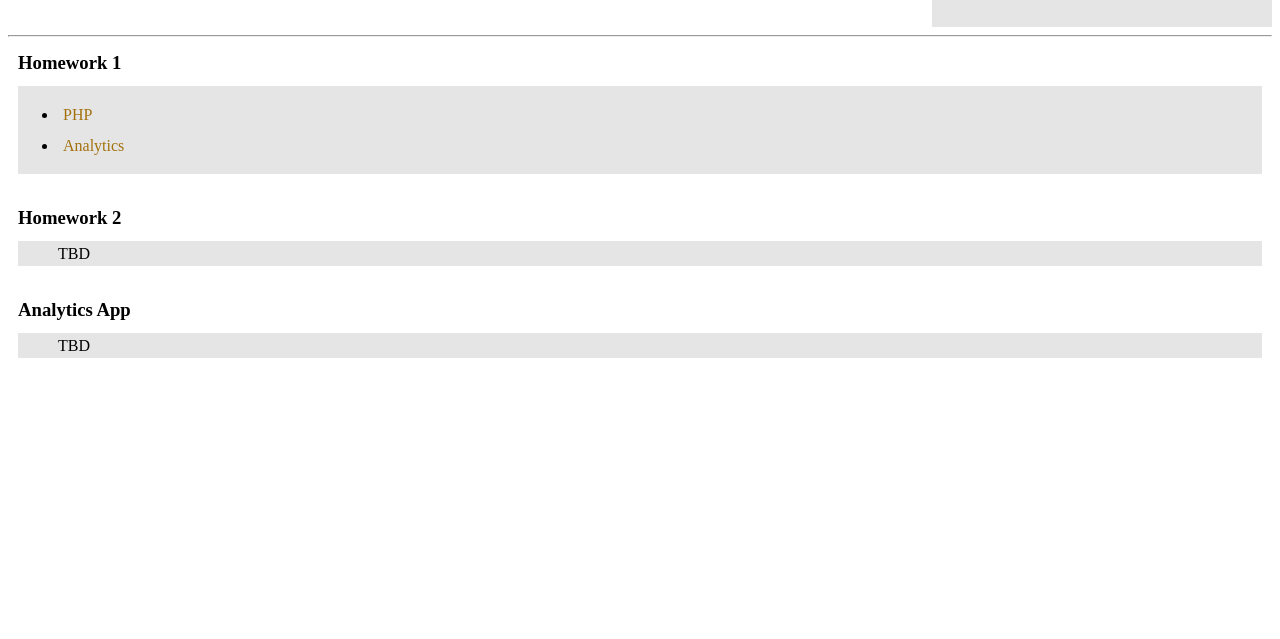
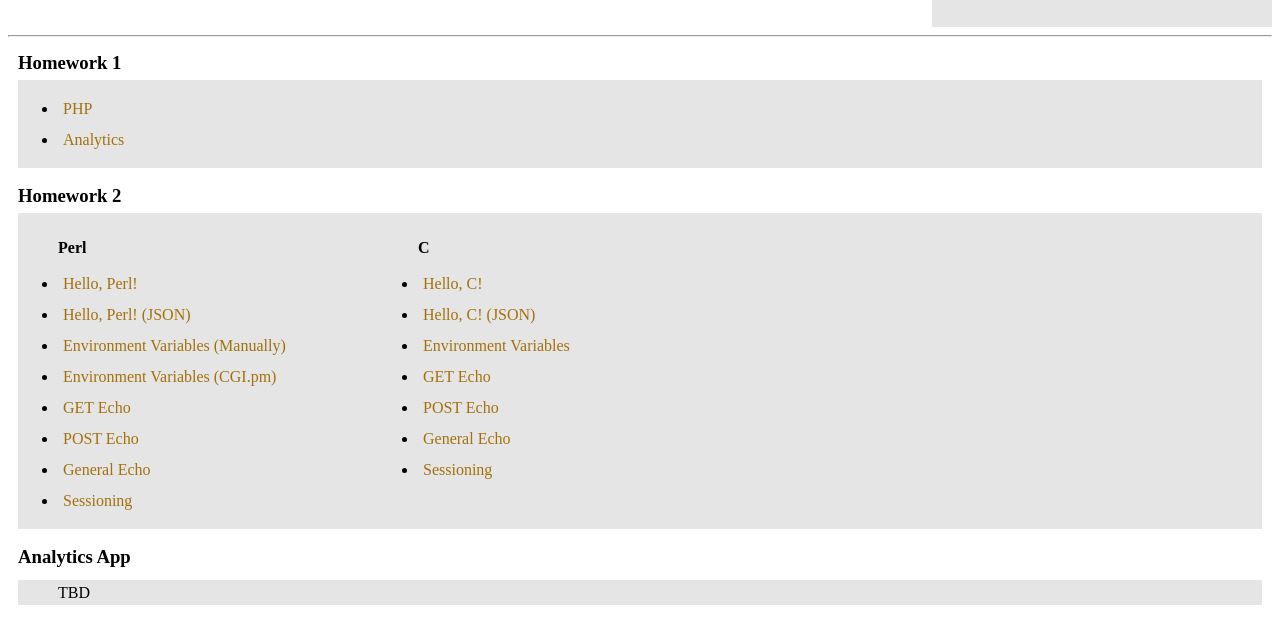
Before and after one commit to niall-h/theboringweb.site, a plain HTML site: page public_html/index.html in a window 1280 px wide. Shown: the part 166-805 px from the top of the page. Drawn offline with Linux system fonts and the light colour scheme.

Commit message:
added links for hw2 in home page

```diff
--- a/public_html/index.html
+++ b/public_html/index.html
@@ -1,12 +1,11 @@
 <!DOCTYPE html>
 <html lang="en">
-
   <head>
     <meta charset="UTF-8" />
     <meta name="viewport" content="width=device-width, initial-scale=1.0" />
     <title>CSE 135 HW Lives!</title>
-  <link rel="icon" href="./favicon.ico" type="image/x-icon">
-  <link href="./styles.css" rel="stylesheet">
+    <link rel="icon" href="./favicon.ico" type="image/x-icon" />
+    <link href="./styles.css" rel="stylesheet" />
   </head>
 
   <body>
@@ -25,15 +24,22 @@
             <p><a class="btn" href="./members/anhpham.html">Anh Pham</a></p>
           </li>
           <li>
-          <p><a class="btn" href="./members/vardhanagarwal.html">Vardhan Agarwal</a></p>
+            <p>
+              <a class="btn" href="./members/vardhanagarwal.html"
+                >Vardhan Agarwal</a
+              >
+            </p>
           </li>
         </ul>
       </div>
     </div>
-  <hr>
+    <hr />
+
+    <!-- ----------------------HOMEWORK 2---------------------- -->
     <div class="homework">
       <h3 class="header-title">Homework 1</h3>
-    <ul class="homework-content">
+      <div class="homework-content">
+        <ul>
           <li>
             <p><a class="btn" href="./hw1/hello.php">PHP</a></p>
           </li>
@@ -42,11 +48,14 @@
           </li>
         </ul>
       </div>
+    </div>
+
+    <!-- ----------------------HOMEWORK 2---------------------- -->
     <div class="homework">
       <h3 class="header-title">Homework 2</h3>
-    <ul class="homework-content">
-      TBD
-    </ul>
+      <div class="homework-content">
+        <div class="hw2"></div>
+      </div>
     </div>
     <div class="homework">
       <h3 class="header-title">Analytics App</h3>
@@ -54,5 +63,6 @@
         TBD
       </ul>
     </div>
+    <script src="./script.js"></script>
   </body>
 </html>
--- /dev/null
+++ b/public_html/script.js
@@ -0,0 +1,49 @@
+// Data for languages
+var languages = {
+  Perl: [
+    ["Hello, Perl!", "perl-html-world.pl"],
+    ["Hello, Perl! (JSON)", "perl-json-world.pl"],
+    ["Environment Variables (Manually)", "perl-env.pl"],
+    ["Environment Variables (CGI.pm)", "perl-env-pm.pl"],
+    ["GET Echo", "perl-get-echo.pl"],
+    ["POST Echo", "perl-post-echo.pl"],
+    ["General Echo", "perl-general-echo.pl"],
+    ["Sessioning", "perl-sessions-1.pl"],
+  ],
+  C: [
+    ["Hello, C!", "c-hello-html-world.cgi"],
+    ["Hello, C! (JSON)", "c-hello-json-world.cgi"],
+    ["Environment Variables", "c-env.cgi"],
+    ["GET Echo", "c-get-echo.cgi"],
+    ["POST Echo", "c-post-echo.cgi"],
+    ["General Echo", "c-general-request-echo.cgi"],
+    ["Sessioning", "c-sessions-1.cgi"],
+  ],
+};
+
+// Create the HTML
+var html = Object.keys(languages)
+  .map((language) => {
+    return (
+      '<ul style="width: 25vw; margin: 0px"><h4>' +
+      language +
+      "</h4>" +
+      languages[language]
+        .map((type) => {
+          return (
+            '<li><p><a class="btn" href="./cgi-bin/' +
+            type[1] +
+            '">' +
+            type[0] +
+            "</a></p></li>"
+          );
+        })
+        .join("") +
+      "</ul>"
+    );
+  })
+  .join("");
+
+// Log and inject into the DOM
+console.log(html);
+document.querySelector(".hw2").innerHTML = html;
--- a/public_html/styles.css
+++ b/public_html/styles.css
@@ -9,6 +9,7 @@
 
 .header-title {
   margin: auto;
+  margin-bottom: 10px;
 }
 
 .header-subtitle {
@@ -43,3 +44,9 @@
   padding-top: 5px;
   padding-bottom: 5px;
 }
+
+.hw2 {
+  display: flex;
+  flex-direction: row;
+  justify-content: flex-start;
+}
```
Lines whose indentation alone changed are shown as unchanged.
